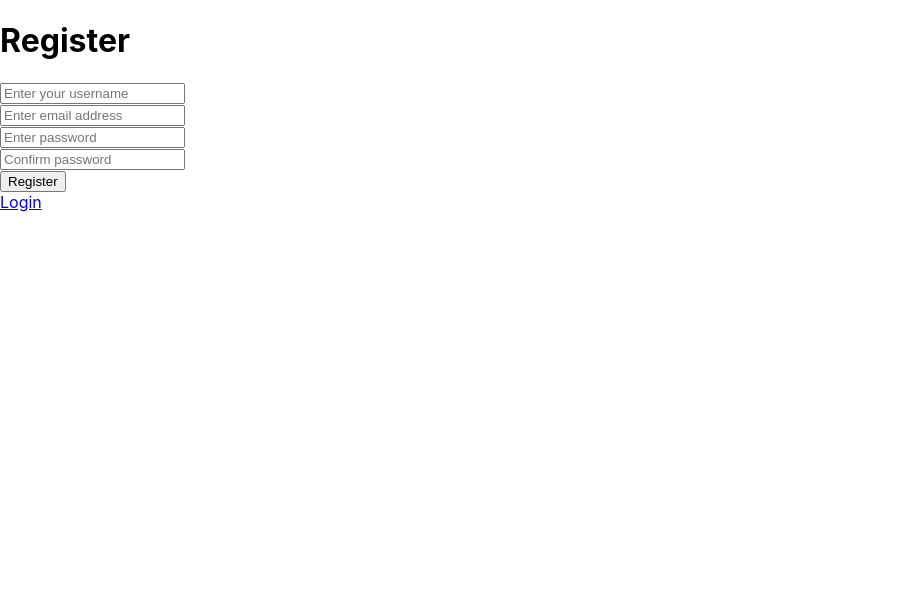
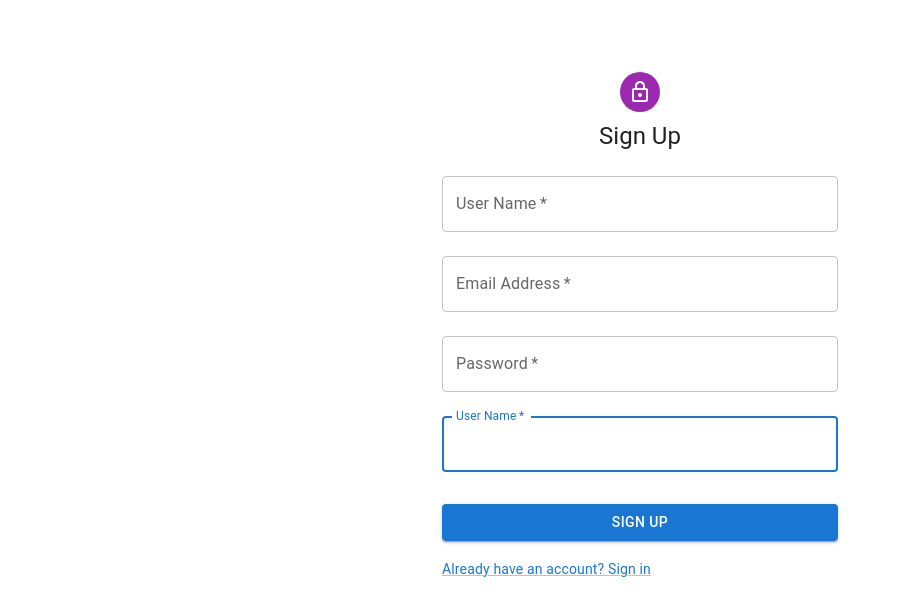
Before and after one commit to souad988/h-s_frontend, a React (Create React App) app: page /signup in a window 1280 px wide. Shown: the top 616 px of the page, without its empty margins (0-902 px from the left). Built offline with nearby package versions, Linux system fonts and the light colour scheme; no server answers.

Commit message:
Add material ui and update authForm to use mui components

```diff
--- a/package.json
+++ b/package.json
@@ -3,12 +3,17 @@
   "version": "0.1.0",
   "private": true,
   "dependencies": {
+    "@emotion/react": "^11.11.1",
+    "@emotion/styled": "^11.11.0",
+    "@mui/icons-material": "^5.14.18",
+    "@mui/material": "^5.14.18",
     "@reduxjs/toolkit": "^1.9.7",
     "@testing-library/jest-dom": "^5.17.0",
     "@testing-library/react": "^13.4.0",
     "@testing-library/user-event": "^13.5.0",
     "axios": "^1.6.2",
     "formik": "^2.4.5",
+    "prop-types": "^15.8.1",
     "react": "^18.2.0",
     "react-dom": "^18.2.0",
     "react-redux": "^8.1.3",
--- a/public/index.html
+++ b/public/index.html
@@ -15,6 +15,12 @@
       user's mobile device or desktop. See https://developers.google.com/web/fundamentals/web-app-manifest/
     -->
     <link rel="manifest" href="%PUBLIC_URL%/manifest.json" />
+    <link rel="preconnect" href="https://fonts.googleapis.com" />
+<link rel="preconnect" href="https://fonts.gstatic.com" crossorigin />
+<link
+  rel="stylesheet"
+  href="https://fonts.googleapis.com/css2?family=Alegreya:wght@300;400;500;600;700&display=swap"
+/>
     <!--
       Notice the use of %PUBLIC_URL% in the tags above.
       It will be replaced with the URL of the `public` folder during the build.
--- a/src/App.css
+++ b/src/App.css
@@ -1,39 +1,3 @@
-.App {
-  text-align: center;
+body {
+  font-family: 'Alegreya', sans-serif;
 }
-
-.App-logo {
-  height: 40vmin;
-  pointer-events: none;
-}
-
-@media (prefers-reduced-motion: no-preference) {
-  .App-logo {
-    animation: App-logo-spin infinite 20s linear;
-  }
-}
-
-.App-header {
-  background-color: #282c34;
-  min-height: 100vh;
-  display: flex;
-  flex-direction: column;
-  align-items: center;
-  justify-content: center;
-  font-size: calc(10px + 2vmin);
-  color: white;
-}
-
-.App-link {
-  color: #61dafb;
-}
-
-@keyframes App-logo-spin {
-  from {
-    transform: rotate(0deg);
-  }
-
-  to {
-    transform: rotate(360deg);
-  }
-}
--- a/src/components/auth/AuthForm.jsx
+++ b/src/components/auth/AuthForm.jsx
@@ -1,6 +1,14 @@
 import React, { useEffect, useState } from 'react';
-import { Link, useLocation } from 'react-router-dom';
+import { useLocation } from 'react-router-dom';
+import { useDispatch, useSelector } from 'react-redux';
+import PropTypes from 'prop-types';
 import { withFormik } from 'formik';
+import {
+  Box, Typography, Container, CssBaseline, Avatar, TextField, Button, Grid, Link as MuiLink,
+} from '@mui/material';
+import LockOutlinedIcon from '@mui/icons-material/LockOutlined';
+import { fetchLogin, fetchSignup } from '../../store/auth/authSlice';
+import '../../styles/index.css';
 
 const AuthForm = (props) => {
   const {
@@ -9,79 +17,168 @@ const AuthForm = (props) => {
     errors,
     handleChange,
     handleBlur,
-    handleSubmit,
   } = props;
+  const dispatch = useDispatch();
+  const { auth } = useSelector((state) => state);
   const location = useLocation();
   const [title, setTitle] = useState(location.pathname === '/login' ? 'Login' : 'Register');
   useEffect(() => {
     setTitle(location.pathname === '/login' ? 'Login' : 'Register');
   }, [location.pathname]);
+  const handleSubmit = (values) => {
+    console.log(values, auth);
+    if (title === 'Register') {
+      dispatch(fetchSignup({ user: values }));
+    } else {
+      dispatch(fetchLogin({ user: values }));
+    }
+  };
 
   return (
     <div>
-      <h1>{title}</h1>
-
-      <form onSubmit={handleSubmit}>
-        {title === 'Register'
-          ? (
-            <div className="input_block">
-              <input
-                type="text"
+      <Container component="main" maxWidth="xs">
+        <CssBaseline />
+        <Box
+          sx={{
+            marginTop: 8,
+            display: 'flex',
+            flexDirection: 'column',
+            alignItems: 'center',
+          }}
+        >
+          <Avatar sx={{ m: 1, bgcolor: 'secondary.main' }}>
+            <LockOutlinedIcon />
+          </Avatar>
+          <Typography component="h1" variant="h5">
+            {title === 'Register' ? 'Sign Up' : 'Sign In'}
+          </Typography>
+        </Box>
+        <Box component="form" onSubmit={handleSubmit} noValidate sx={{ mt: 1 }}>
+          {title === 'Register' ? (
+            <Box>
+              <TextField
+                margin="normal"
+                required
+                fullWidth
+                id="name"
+                label="User Name"
                 name="name"
-                placeholder="Enter your username"
+                autoComplete="name"
+                onBlur={handleBlur}
                 value={values.name}
                 onChange={handleChange}
+                autoFocus
               />
-              {errors.name && touched.name && <div id="error_message">{errors.name}</div>}
-            </div>
-          )
-          : null}
-        <div className="input_block">
-          <input
-            type="email"
+              {errors.name && touched.name && (<div id="name_error_message" className="error_message">{errors.name}</div>)}
+            </Box>
+          ) : null}
+          <TextField
+            margin="normal"
+            required
+            fullWidth
+            id="email"
+            label="Email Address"
             name="email"
-            placeholder="Enter email address"
+            autoComplete="email"
             value={values.email}
             onChange={handleChange}
+            autoFocus
           />
-          {errors.email && touched.email && <div id="feedback">{errors.email}</div>}
-        </div>
-        <div className="input_block">
-          <input
+          {errors.email && touched.email && <div id="email_error_message" className="error_message">{errors.email}</div>}
+          <TextField
+            margin="normal"
+            required
+            fullWidth
+            name="password"
+            label="Password"
             type="password"
-            name="password"
-            placeholder="Enter password"
+            id="password"
+            autoComplete="current-password"
             value={values.password}
             onChange={handleChange}
           />
-          {errors.password && touched.password && <div id="feedback">{errors.password}</div>}
-        </div>
-        {title === 'Register'
-          ? (
-            <div className="input_block">
-              <input
-                type="password"
+          {errors.password && touched.password && <div id="password_error_message" className="error_message">{errors.password}</div>}
+          {title === 'Register' ? (
+            <Box>
+              <TextField
+                margin="normal"
+                required
+                fullWidth
+                id="confirmPassword"
+                label="User Name"
                 name="confirmPassword"
-                placeholder="Confirm password"
+                autoComplete="confirmPassword"
                 value={values.confirmPassword}
                 onChange={handleChange}
+                autoFocus
               />
-              {errors.confirmPassword && touched.confirmPassword && <div id="feedback">{errors.confirmPassword}</div>}
-            </div>
+              {errors.confirmPassword && touched.confirmPassword && <div id="confirmPassword_error_message" className="error_message">{errors.confirmPassword}</div>}
+            </Box>
+          ) : null}
+          <Button
+            type="submit"
+            fullWidth
+            variant="contained"
+            sx={{ mt: 3, mb: 2 }}
+          >
+            { title === 'Register' ? 'Sign Up' : 'Sign In'}
+          </Button>
+          {title === 'Register' ? (
+            <Grid container>
+              <Grid item xs>
+                <MuiLink href="/login" variant="body2">
+                  Already have an account? Sign in
+                </MuiLink>
+              </Grid>
+            </Grid>
           )
-          : null}
-        <div className="input_block">
-          <button type="submit">
-            {
-            title === 'Register' ? 'Register' : 'Login'
-          }
-          </button>
-        </div>
-
-        <Link to={title === 'Register' ? '/login' : '/signup'}>{title === 'Register' ? 'Login' : 'Register'}</Link>
-      </form>
+            : (
+              <Grid container>
+                <Grid item>
+                  <MuiLink href="#" variant="body2">
+                    Forgot password?
+                  </MuiLink>
+                </Grid>
+                <Grid item>
+                  <MuiLink href="/signup" variant="body2">
+                    Dont have an account? Sign Up
+                  </MuiLink>
+                </Grid>
+              </Grid>
+            )}
+        </Box>
+      </Container>
     </div>
   );
+};
+
+AuthForm.propTypes = {
+  values: PropTypes.shape({
+    name: PropTypes.string,
+    email: PropTypes.string,
+    password: PropTypes.string,
+    confirmPassword: PropTypes.string,
+    // Define the expected types for each property in the 'values' object
+    // These should align with the actual data structure in your application
+  }).isRequired,
+  touched: PropTypes.shape({
+    name: PropTypes.bool,
+    email: PropTypes.bool,
+    password: PropTypes.bool,
+    confirmPassword: PropTypes.bool,
+    // Define the expected types for each property in the 'touched' object
+    // These should align with the actual data structure in your application
+  }).isRequired,
+  errors: PropTypes.shape({
+    name: PropTypes.string,
+    email: PropTypes.string,
+    password: PropTypes.string,
+    confirmPassword: PropTypes.string,
+    // Define the expected types for each property in the 'errors' object
+    // These should align with the actual data structure in your application
+  }).isRequired,
+  handleChange: PropTypes.func.isRequired,
+  handleBlur: PropTypes.func.isRequired,
 };
 
 const AuthFormInhanced = withFormik({
@@ -113,14 +210,6 @@ const AuthFormInhanced = withFormik({
     }
     return errors;
   },
-
-  handleSubmit: (values, { setSubmitting }) => {
-    setTimeout(() => {
-      alert(JSON.stringify(values, null, 2));
-      setSubmitting(false);
-    }, 1000);
-  },
-
   displayName: 'BasicForm',
 })(AuthForm);
 
--- a/src/index.js
+++ b/src/index.js
@@ -1,5 +1,6 @@
 import React from 'react';
 import ReactDOM from 'react-dom/client';
+import { ThemeProvider } from '@emotion/react';
 import './index.css';
 import { Provider } from 'react-redux';
 import { BrowserRouter } from 'react-router-dom';
@@ -9,11 +10,14 @@ import store from './store/store';
 
 const root = ReactDOM.createRoot(document.getElementById('root'));
 root.render(
-  <Provider store={store}>
-    <BrowserRouter>
-      <App />
-    </BrowserRouter>
-  </Provider>,
+  <ThemeProvider theme={{}}>
+    <Provider store={store}>
+      <BrowserRouter>
+        <App />
+      </BrowserRouter>
+    </Provider>
+  </ThemeProvider>
+  ,
 );
 
 reportWebVitals();
--- /dev/null
+++ b/src/styles/index.css
@@ -0,0 +1,3 @@
+.error_message {
+  color: red;
+}
```
Also changed, not shown: .eslintrc.json, src/components/auth/keepHere.txt, 1 other file (tests, documents, lock files or other folders).
